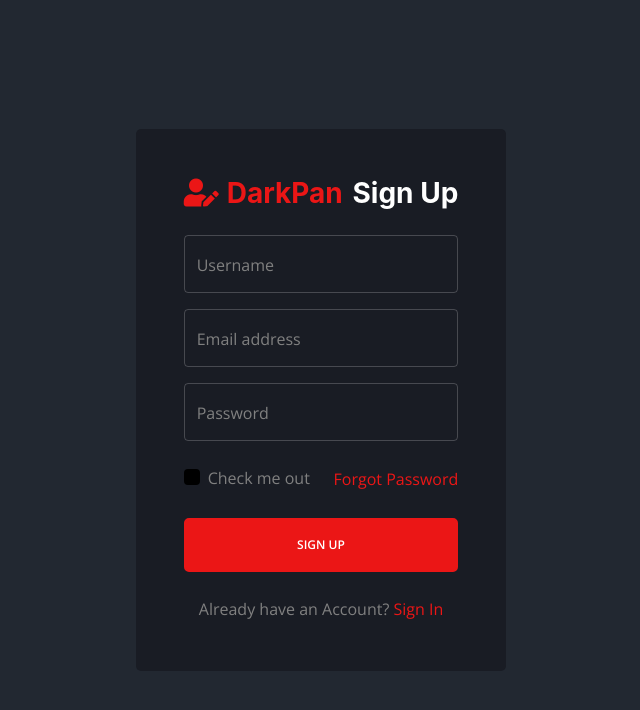
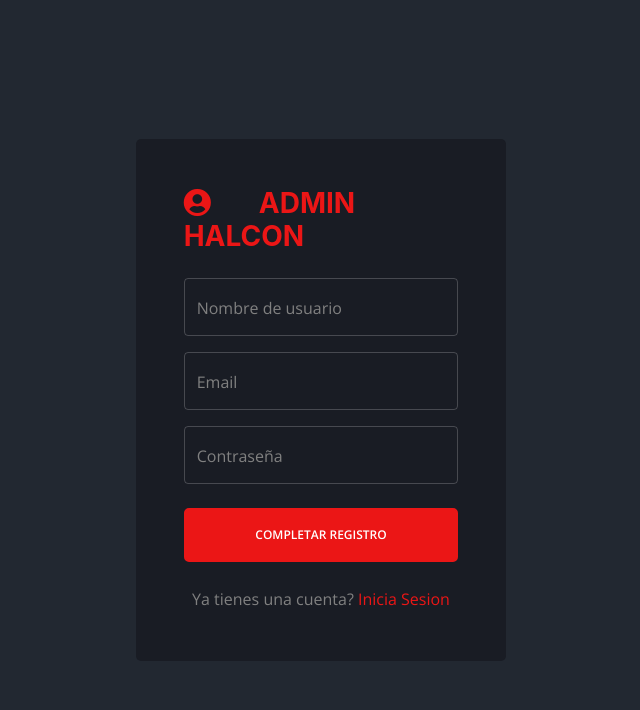
Before and after one commit to PedroPelirrojo/halconesfc, a plain HTML site: page halconesfc/signup.html in a window 1280 px wide. Shown: the whole page, without its empty margins (319-959 px from the left). Drawn offline with nearby package versions, Linux system fonts and the light colour scheme.

Commit message:
Sign in-up

```diff
--- a/halconesfc/signup.html
+++ b/halconesfc/signup.html
@@ -47,33 +47,26 @@
             <div class="row h-100 align-items-center justify-content-center" style="min-height: 100vh;">
                 <div class="col-12 col-sm-8 col-md-6 col-lg-5 col-xl-4">
                     <div class="bg-secondary rounded p-4 p-sm-5 my-4 mx-3">
-                        <div class="d-flex align-items-center justify-content-between mb-3">
+                        <div class="d-flex align-items-center justify-content-between mb-3 ">
                             <a href="index.html" class="">
-                                <h3 class="text-primary"><i class="fa fa-user-edit me-2"></i>DarkPan</h3>
+                                <h3 class="text-primary"><i class="fa fa-user-circle me-5"></i>ADMIN HALCON</h3>
                             </a>
-                            <h3>Sign Up</h3>
                         </div>
                         <div class="form-floating mb-3">
                             <input type="text" class="form-control" id="floatingText" placeholder="jhondoe">
-                            <label for="floatingText">Username</label>
+                            <label for="floatingText">Nombre de usuario</label>
                         </div>
                         <div class="form-floating mb-3">
                             <input type="email" class="form-control" id="floatingInput" placeholder="name@example.com">
-                            <label for="floatingInput">Email address</label>
+                            <label for="floatingInput">Email </label>
                         </div>
                         <div class="form-floating mb-4">
                             <input type="password" class="form-control" id="floatingPassword" placeholder="Password">
-                            <label for="floatingPassword">Password</label>
+                            <label for="floatingPassword">Contraseña</label>
                         </div>
-                        <div class="d-flex align-items-center justify-content-between mb-4">
-                            <div class="form-check">
-                                <input type="checkbox" class="form-check-input" id="exampleCheck1">
-                                <label class="form-check-label" for="exampleCheck1">Check me out</label>
-                            </div>
-                            <a href="">Forgot Password</a>
-                        </div>
-                        <button type="submit" class="btn btn-primary py-3 w-100 mb-4">Sign Up</button>
-                        <p class="text-center mb-0">Already have an Account? <a href="">Sign In</a></p>
+
+                        <button type="submit" class="btn btn-primary py-3 w-100 mb-4">Completar Registro</button>
+                        <p class="text-center mb-0">Ya tienes una cuenta? <a href="">Inicia Sesion</a></p>
                     </div>
                 </div>
             </div>
```
Also changed, not shown: halconesfc/blog.html (+1 -1 lines), halconesfc/contact.html (+1 -1 lines), halconesfc/index.html (+1 -1 lines), halconesfc/matches.html (+1 -1 lines), halconesfc/players.html (+1 -1 lines), halconesfc/signin.html (+10 -10 lines), halconesfc/bootstrap-5-admin-template.jpg (deleted).
